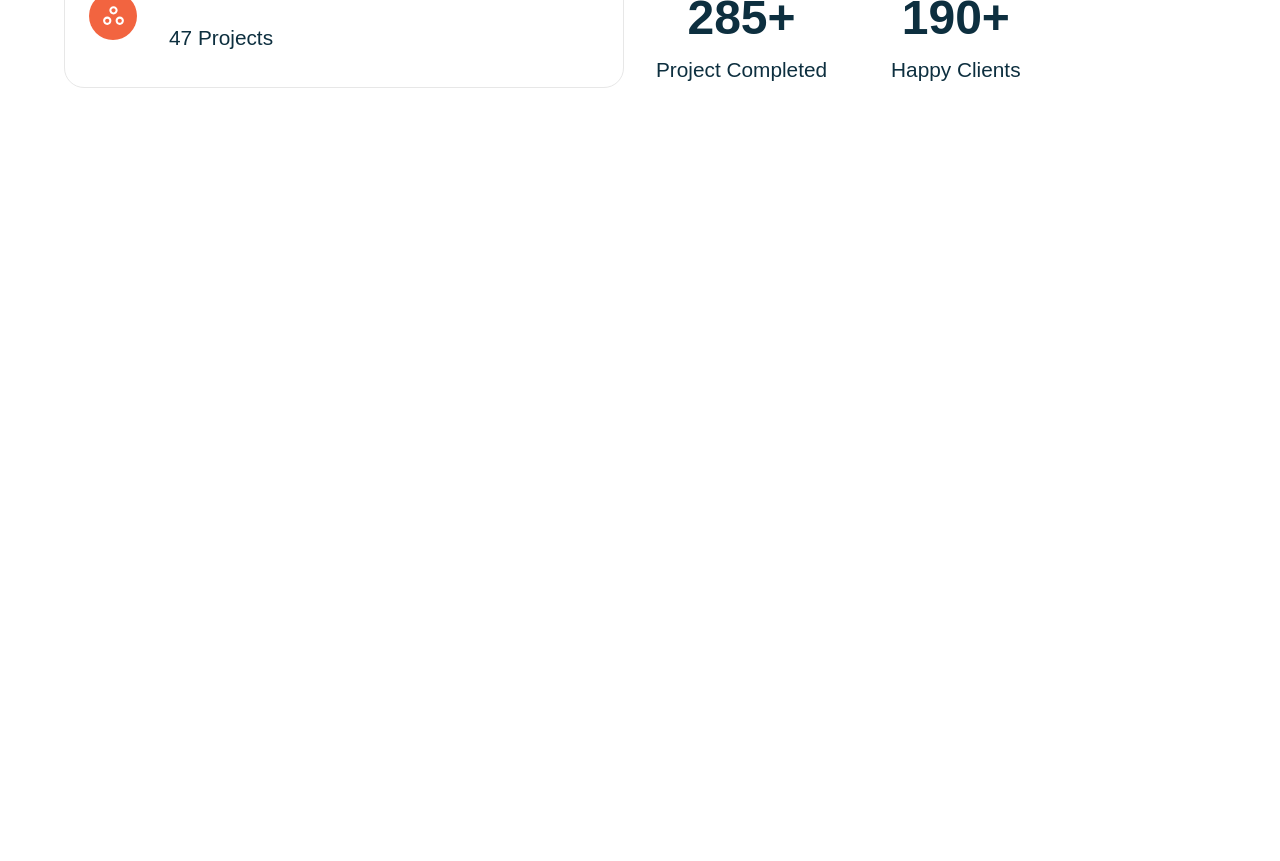
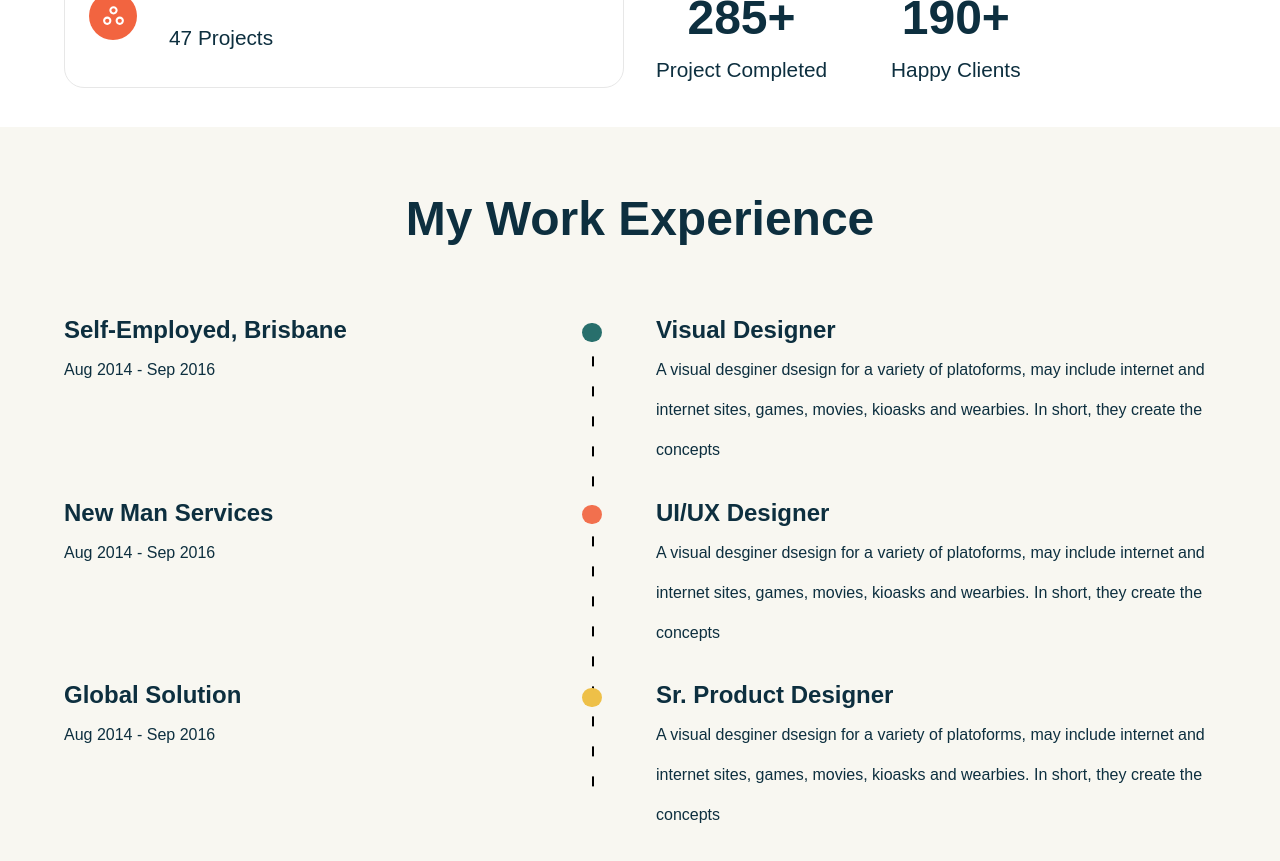
Before and after one commit to Cr1605/Profile, a React (Vite) app: page / in a window 1280 px wide. Shown: the part 1020-1881 px from the top of the page. Before the commit the page ends 1147 px from the top, so only its background shows below. Built offline with nearby package versions, Linux system fonts and the light colour scheme; a web font is replaced by a local one.

Commit message:
work commit

```diff
--- a/src/App.jsx
+++ b/src/App.jsx
@@ -1,6 +1,7 @@
 import Experties from "./component/experties/Experties";
 import Header from "./component/header/Header";
 import Hero from "./component/hero/Hero";
+import Work from "./component/work/Work";
 import css from './styles/app.module.scss'
 
 
@@ -11,6 +12,7 @@ const App = () => {
       <Header />
       <Hero />
       <Experties />
+      <Work />
     </div>
   )
 };
--- /dev/null
+++ b/src/component/work/Work.jsx
@@ -0,0 +1,51 @@
+import React from 'react'
+import css from './Work.module.scss'
+import { workExp } from '../../utils/data'
+import { motion } from 'framer-motion'
+import { staggerChildren, textVariant2, zoomIn, fadeIn } from '../../utils/motion'
+
+const Work = () => {
+    return (
+        <motion.section
+            variants={staggerChildren}
+            initial="hidden"
+            whileInView="show"
+            viewport={{ once: false, amount: 0.25 }}
+            className={`paddings ${css.wrapper}`}
+        >
+            <div className={`innerWidth flexCenter ${css.container}`}>
+                <span className="primaryText yPaddings">My Work Experience</span>
+
+                <div className={`flexCenter ${css.experiences}`}>
+                    {
+                        workExp.map((exp, i) => {
+                            return (
+                                <motion.div
+                                    variants={textVariant2} key={i}
+                                    className={`flexCenter ${css.exp}`}>
+                                    <div className={css.post}>
+                                        <h1>{exp.place}</h1>
+                                        <p>{exp.tenure}</p>
+                                    </div>
+                                    <div className={css.role}>
+                                        <h1>{exp.role}</h1>
+                                        <p>{exp.detail}</p>
+                                    </div>
+                                </motion.div>
+                            )
+                        })
+                    }
+
+                    <motion.div variants={zoomIn(1, 1)} className={css.progressbar}>
+                        <motion.div variants={fadeIn("down", "tween", 2, 1.5)} className={css.line}></motion.div>
+                        <div><div className={css.circle} style={{ background: "#286F6C" }}></div></div>
+                        <div><div className={css.circle} style={{ background: "#F2704E" }}></div></div>
+                        <div><div className={css.circle} style={{ background: "#EEC048" }}></div></div>
+                    </motion.div>
+                </div>
+            </div>
+        </motion.section>
+    )
+}
+
+export default Work
--- /dev/null
+++ b/src/component/work/Work.module.scss
@@ -0,0 +1,66 @@
+@import '../../styles/contants.scss';
+
+.wrapper {
+    .container {
+        flex-direction: column;
+        gap: 2rem;
+
+        .experiences {
+            width: 100%;
+            flex-direction: column;
+            gap: 1.4rem;
+            position: relative;
+
+            .exp {
+                width: 100%;
+                justify-content: space-between;
+                line-height: 40px;
+                align-items: flex-start;
+
+                >div {
+                    flex: 1;
+                }
+
+                .role {
+                    margin-left: 2rem;
+                }
+            }
+
+            .progressbar {
+                position: absolute;
+                height: 100%;
+                display: flex;
+                flex-direction: column;
+                gap: 1.4rem;
+                left: 45%;
+
+                .line {
+                    position: absolute;
+                    height: 92%;
+                    width: 2px;
+                    background-image: linear-gradient(black 33%, rgba(255, 255, 255, 0) 0%);
+                    background-position: right;
+                    background-size: 2px 30px;
+                    background-repeat: repeat-y;
+                    left: 48%;
+                    z-index: 1;
+                    border-radius: 5px;
+                }
+
+                >div {
+                    flex: 1;
+                    padding-top: .8rem;
+                    z-index: 2;
+
+                    .circle {
+                        border-radius: 50%;
+                        background: black;
+                        width: 1.2rem;
+                        height: 1.2rem;
+                    }
+                }
+            }
+        }
+
+    }
+}
```
